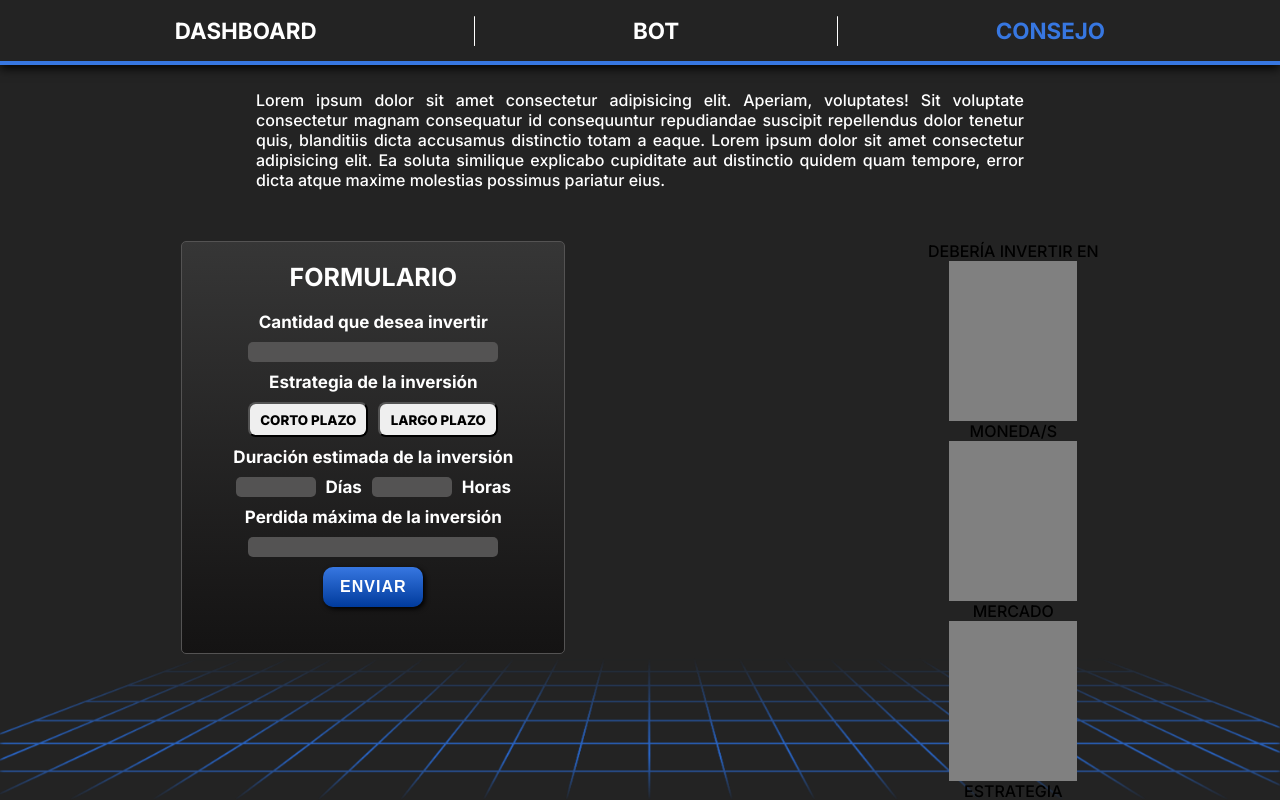
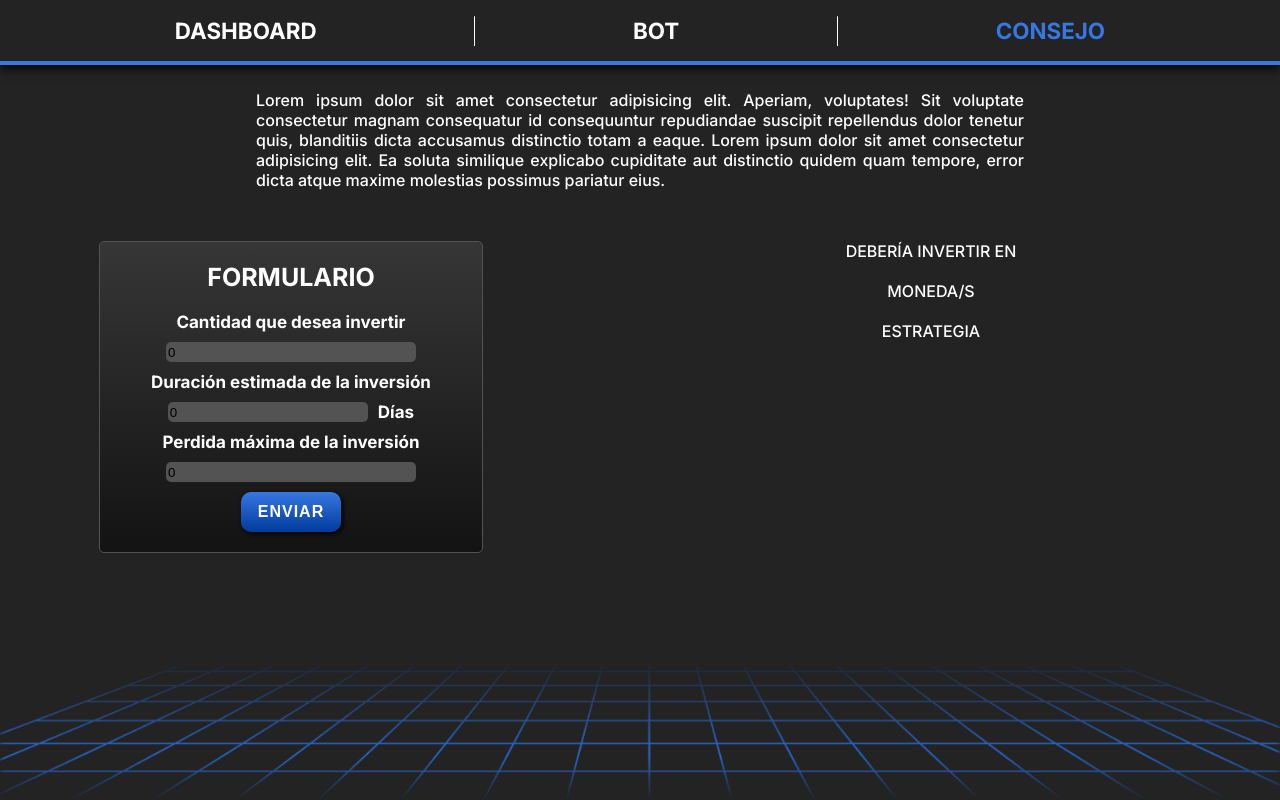
Before and after one commit to mgg709/BotFront, a Vue app in the folder bot/: page /consejo in a window 1280 px wide. Built offline with nearby package versions, Linux system fonts and the light colour scheme.

Commit message:
implementacion consejo

```diff
--- a/bot/src/views/AdviseView.vue
+++ b/bot/src/views/AdviseView.vue
@@ -1,6 +1,41 @@
 //@ts-nocheck
 <script setup>
+import { ref } from "vue";
 import NavBar from "../components/NavBar.vue";
+
+const amount = ref(0);
+const duration = ref(0);
+const loss = ref(0);
+let coins = ref("");
+let strategy_description= ref("");
+
+function recomendar() {
+  if (amount.value <= 1000) {
+    coins.value = "ATOM, LINK, DOT, ADA, MATIC"
+  }
+
+  if(amount.value > 1000 && amount.value <= 5000) {
+    coins.value = "ETH, PAXG, BNB, XMR"
+  }
+
+  if(amount.value > 5000) {
+    coins.value = "BTC, ETH, MKR, WBTC"
+  }
+
+  if (duration.value >= 60) {
+    strategy_description.value = "Es recomendable emplear un estrategia de hold que diversifique de manera correcta las compras que realices durante la inversión."
+  }
+
+  if (duration.value < 60) {
+    strategy_description.value = "Es recomendable emplear una estrategia de DCA que pueda sacar el máximo rendimiento posible en el corto periodo de tiempo. También se puede emplear una estrategia que emplee indicadores, pero para ello deberá de conocer su funcionamiento y saber que este no realiza las compras de forma automática, solo se encarga de envíar señales de compra y venta."
+  }
+  if(loss.value > 10) {
+    strategy_description.value = "En caso de arriesgar más del 10% de su capital, le recomendamos emplear una estrategia de hold, ya que tendrá margen de reacción a la hora de decidir si vender o no. Por tanto, en caso de pérdida, esperar 1 o 2 días más supondrá una pérdida mínima."
+  }
+  if (loss.value <= 10) {
+    strategy_description.value ="En este caso, emplear una estrategia de DCA se ajusta a sus objetivos, ya que a través del stop loss podrá reducir la pérdida al porcentaje deseado. Tenga en cuenta que si emplea una estrategia de indicadores deberá de controlar las compras de forma manual, por tanto, en caso de no disponer del tiempo necesario, le recomendamos emplear una estrategia de DCA. Además, si considera que posee el conocimiento adecuado, puede emplear el apalancamiento para aumentar sus ganancias."
+  }
+}
 </script>
 <template>
   <div class="content-advise">
@@ -19,31 +54,22 @@ import NavBar from "../components/NavBar.vue";
         <form action="" method="post" id="form-advise">
           <p>FORMULARIO</p>
           <label for="cantidad">Cantidad que desea invertir</label>
-          <input type="number" name="cantidad" id="cantidad" />
-          <label for="estrategia">Estrategia de la inversión</label>
-          <div class="botones-advise">
-            <button id="estrategia-corto">Corto plazo</button>
-            <button id="estrategia-largo">Largo plazo</button>
-          </div>
+          <input type="number" name="cantidad" id="cantidad" v-model="amount"/>
           <label for="duracion">Duración estimada de la inversión</label>
           <div class="duration">
-            <input type="number" name="dias" id="dias" />
+            <input type="number" name="dias" id="dias" v-model="duration"/>
             <label for="horas">Días</label>
-            <input type="number" name="horas" id="horas" />
-            <label for="dias">Horas</label>
           </div>
           <label for="perdida">Perdida máxima de la inversión</label>
-          <input type="number" name="perdida" id="perdida" />
-          <input type="submit" value="Enviar" id="enviar" />
+          <input type="number" name="perdida" id="perdida" v-model="loss"/>
+          <input type="submit" value="Enviar" id="enviar" @click.prevent="recomendar()" />
         </form>
       </section>
       <div class="resultado-advise">
         <p>DEBERÍA INVERTIR EN</p>
-        <span></span>
+        <span>{{ coins }}</span>
         <p>MONEDA/S</p>
-        <span></span>
-        <p>MERCADO</p>
-        <span></span>
+        <span>{{ strategy_description }}</span>
         <p>ESTRATEGIA</p>
       </div>
     </div>
@@ -93,10 +119,9 @@ import NavBar from "../components/NavBar.vue";
   background: linear-gradient(to bottom, #363636, #141313);
   border: 1px solid #545353;
   width: 30%;
-  height: 70%;
   border-radius: 5px;
   margin-bottom: 100px;
-  padding-top: 20px;
+  padding: 20px 0px;
 }
 
 #form-advise {
@@ -141,9 +166,8 @@ import NavBar from "../components/NavBar.vue";
   align-items: center;
 }
 
-#horas,
 #dias {
-  width: 80px !important;
+  width: 200px !important;
   height: 20px !important;
 }
 
@@ -162,6 +186,10 @@ import NavBar from "../components/NavBar.vue";
   flex-direction: row;
   justify-content: center;
   align-items: center;
+}
+
+.botones-advise button{
+  cursor: pointer;
 }
 
 #enviar {
@@ -194,11 +222,16 @@ import NavBar from "../components/NavBar.vue";
   justify-content: center;
   align-items: center;
   margin-bottom: 30px;
+  color: white;
 }
 
-.resultado-advise span {
-  width: 10vw;
-  height: 20vh;
-  background: gray;
+.resultado-advise span{
+  width: 500px;
+  display: flex;
+  justify-content: center;
+  align-items: center;
+  margin: 10px 0px;
+  color: greenyellow;
 }
+
 </style>
```
